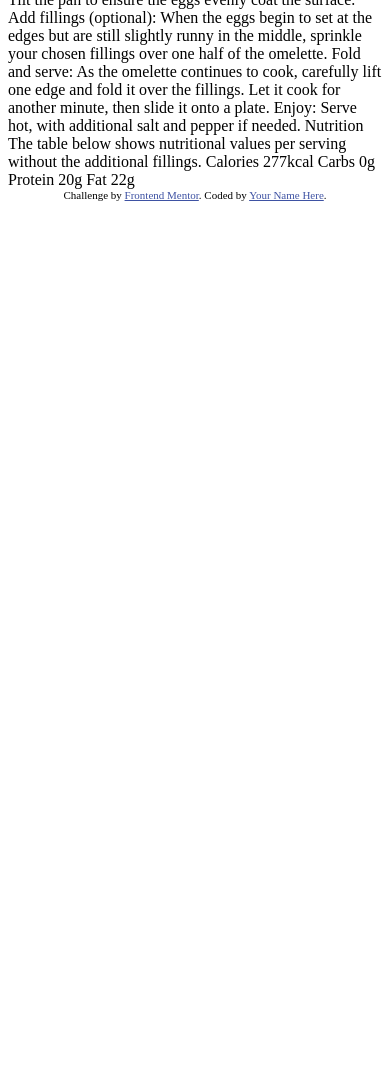
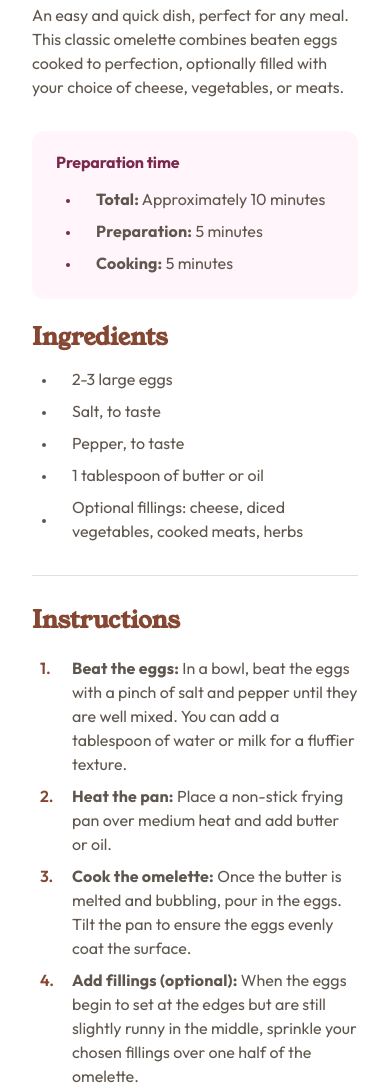
Before and after one commit to oshudev/recipe-page, a plain HTML site: page index.html in a window 390 px wide. Shown: the part 269-1360 px from the top of the page. Before the commit the page ends 844 px from the top, so only its background shows below. Drawn offline with Linux system fonts and the light colour scheme.

Commit message:
feat: Add mobile styling

```diff
--- a/index.html
+++ b/index.html
@@ -11,10 +11,9 @@
             sizes="32x32"
             href="./assets/images/favicon-32x32.png"
         />
-
         <title>Frontend Mentor | Recipe page</title>
-
         <!-- Feel free to remove these styles or customise in your own stylesheet 👍 -->
+        <link rel="stylesheet" href="./style.css" />
         <style>
             .attribution {
                 font-size: 11px;
@@ -26,31 +25,135 @@
         </style>
     </head>
     <body>
-    Simple Omelette Recipe An easy and quick dish, perfect for any meal. This
-    classic omelette combines beaten eggs cooked to perfection, optionally
-    filled with your choice of cheese, vegetables, or meats. Preparation time
-    Total: Approximately 10 minutes Preparation: 5 minutes Cooking: 5 minutes
-    Ingredients 2-3 large eggs Salt, to taste Pepper, to taste 1 tablespoon of
-    butter or oil Optional fillings: cheese, diced vegetables, cooked meats,
-    herbs Instructions Beat the eggs: In a bowl, beat the eggs with a pinch of
-    salt and pepper until they are well mixed. You can add a tablespoon of water
-    or milk for a fluffier texture. Heat the pan: Place a non-stick frying pan
-    over medium heat and add butter or oil. Cook the omelette: Once the butter
-    is melted and bubbling, pour in the eggs. Tilt the pan to ensure the eggs
-    evenly coat the surface. Add fillings (optional): When the eggs begin to set
-    at the edges but are still slightly runny in the middle, sprinkle your
-    chosen fillings over one half of the omelette. Fold and serve: As the
-    omelette continues to cook, carefully lift one edge and fold it over the
-    fillings. Let it cook for another minute, then slide it onto a plate. Enjoy:
-    Serve hot, with additional salt and pepper if needed. Nutrition The table
-    below shows nutritional values per serving without the additional fillings.
-    Calories 277kcal Carbs 0g Protein 20g Fat 22g
-
+        <main class="h-wrapper">
+            <section class="recipe">
+                <div class="img-container">
+                    <img
+                        src="./assets/images/image-omelette.jpeg"
+                        alt="omelette"
+                    />
+                </div>
+                <div class="content-container">
+                    <header class="header">
+                        <h1>Simple Omelette Recipe</h1>
+                        <p>
+                            An easy and quick dish, perfect for any meal. This
+                            classic omelette combines beaten eggs cooked to
+                            perfection, optionally filled with your choice of
+                            cheese, vegetables, or meats.
+                        </p>
+                    </header>
+                    <div class="callout">
+                        <div class="callout__heading">Preparation time</div>
+                        <ul class="callout__list">
+                            <li class="callout__item">
+                                <strong>Total:</strong> Approximately 10 minutes
+                            </li>
+                            <li class="callout__item">
+                                <strong>Preparation:</strong> 5 minutes
+                            </li>
+                            <li class="callout__item">
+                                <strong>Cooking:</strong> 5 minutes
+                            </li>
+                        </ul>
+                    </div>
+                    <div class="ingredients">
+                        <h2>Ingredients</h2>
+                        <ul class="ingredients__list">
+                            <li class="ingredients__item">2-3 large eggs</li>
+                            <li class="ingredients__item">Salt, to taste</li>
+                            <li class="ingredients__item">Pepper, to taste</li>
+                            <li class="ingredients__item">
+                                1 tablespoon of butter or oil
+                            </li>
+                            <li class="ingredients__item">
+                                Optional fillings: cheese, diced vegetables,
+                                cooked meats, herbs
+                            </li>
+                        </ul>
+                    </div>
+                    <div class="divider"></div>
+                    <div class="instructions">
+                        <h2>Instructions</h2>
+                        <ol class="instructions__list">
+                            <li class="instructions__item">
+                                <strong>Beat the eggs:</strong>
+                                In a bowl, beat the eggs with a pinch of salt
+                                and pepper until they are well mixed. You can
+                                add a tablespoon of water or milk for a fluffier
+                                texture.
+                            </li>
+                            <li class="instructions__item">
+                                <strong>Heat the pan:</strong>
+                                Place a non-stick frying pan over medium heat
+                                and add butter or oil.
+                            </li>
+                            <li class="instructions__item">
+                                <strong>Cook the omelette:</strong>
+                                Once the butter is melted and bubbling, pour in
+                                the eggs. Tilt the pan to ensure the eggs evenly
+                                coat the surface.
+                            </li>
+                            <li class="instructions__item">
+                                <strong>Add fillings (optional):</strong>
+                                When the eggs begin to set at the edges but are
+                                still slightly runny in the middle, sprinkle
+                                your chosen fillings over one half of the
+                                omelette.
+                            </li>
+                            <li class="instructions__item">
+                                <strong>Fold and serve:</strong>
+                                As the omelette continues to cook, carefully
+                                lift one edge and fold it over the fillings. Let
+                                it cook for another minute, then slide it onto a
+                                plate.
+                            </li>
+                            <li class="instructions__item">
+                                <strong>Enjoy:</strong> Serve hot, with
+                                additional salt and pepper if needed.
+                            </li>
+                        </ol>
+                    </div>
+                    <div class="divider"></div>
+                    <div class="nutrition">
+                        <h2>Nutrition</h2>
+                        <p>
+                            The table below shows nutritional values per serving
+                            without the additional fillings.
+                        </p>
+                        <table class="nutrition__table">
+                            <tr>
+                                <td>Calories</td>
+                                <td>227kcal</td>
+                            </tr>
+                            <tr>
+                                <td>Carbs</td>
+                                <td>0g</td>
+                            </tr>
+                            <tr>
+                                <td>Protein</td>
+                                <td>20g</td>
+                            </tr>
+                            <tr>
+                                <td>Fat</td>
+                                <td>22g</td>
+                            </tr>
+                        </table>
+                    </div>
+                </div>
+            </section>
+        </main>
+        <footer class="footer">
             <div class="attribution">
                 Challenge by
-      <a href="https://www.frontendmentor.io?ref=challenge" target="_blank"
-        >Frontend Mentor</a
-      >. Coded by <a href="#">Your Name Here</a>.
+                <a
+                    href="https://www.frontendmentor.io?ref=challenge"
+                    target="_blank"
+                >
+                    Frontend Mentor
+                </a>
+                . Coded by <a href="">oshudev </a>.
             </div>
+        </footer>
     </body>
 </html>
--- /dev/null
+++ b/style.css
@@ -0,0 +1,200 @@
+@import url("https://fonts.googleapis.com/css2?family=Outfit:wght@100..900&family=Young+Serif&display=swap");
+
+:root {
+    --default-ff: "Outfit", sans-serif;
+    --secondary-ff: "Young Serif", serif;
+
+    --h1: clamp(2.25rem, 1.795rem + 1.136vw, 2.5rem);
+    --h2: 1.75rem;
+    --callout: 1.25rem;
+    --text-body: 1rem;
+
+    --white: hsl(0, 0%, 100%);
+    --rose-white: hsl(330, 100%, 98%);
+    --eggshell: hsl(30, 54%, 90%);
+    --light-grey: hsl(30, 18%, 87%);
+    --wenge-brown: hsl(30, 10%, 34%);
+    --dark-charcoal: hsl(24, 5%, 18%);
+    --nutmeg: hsl(14, 45%, 36%);
+    --dark-raspberry: hsl(332, 51%, 32%);
+}
+
+*,
+*::before,
+*::after {
+    margin: 0;
+    padding: 0;
+    box-sizing: border-box;
+}
+
+body {
+    font-family: var(--default-ff);
+    font-size: var(--text-body);
+    line-height: 1.5;
+    color: var(--wenge-brown);
+    background-color: var(--eggshell);
+}
+
+h1,
+h2 {
+    font-family: var(--secondary-ff);
+    line-height: 1;
+}
+
+h2 {
+    color: var(--nutmeg);
+}
+
+img {
+    max-width: 100%;
+}
+
+ul,
+ol {
+    margin-left: 2.5rem;
+    list-style-type: none;
+}
+
+.callout__list,
+.ingredients__list {
+    display: grid;
+    gap: 0.5rem;
+}
+
+.callout__item,
+.ingredients__item,
+.instructions__item {
+    position: relative;
+}
+
+.callout__item::before,
+.ingredients__item::before,
+.instructions__item::before {
+    position: absolute;
+}
+
+.callout__item::before,
+.ingredients__item::before {
+    --dim: 0.25rem;
+    content: "";
+    top: 50%;
+    left: -1.75rem;
+    transform: translateX(-50%);
+    display: block;
+    width: var(--dim);
+    height: var(--dim);
+    border-radius: 999rem;
+}
+
+td:last-child {
+    font-weight: 600;
+    color: var(--nutmeg);
+}
+
+strong {
+    letter-spacing: 0.01em;
+}
+
+.divider {
+    display: block;
+    margin-block: 2rem;
+    height: 1px;
+    background-color: var(--light-grey);
+}
+
+.recipe {
+    background-color: var(--white);
+    border-radius: 1.5625rem;
+}
+
+.content-container {
+    padding-block: 2.5rem;
+    padding-inline: 2rem;
+}
+
+.header {
+    margin-bottom: 2rem;
+}
+
+.header h1 {
+    margin-bottom: 1.5rem;
+    color: var(--dark-charcoal);
+}
+
+.callout {
+    margin-bottom: 1.625rem;
+    padding-inline: 1.5rem;
+    padding-block: 1.375rem 1.5rem;
+    background-color: var(--rose-white);
+    border-radius: 0.75rem;
+}
+
+.callout__heading {
+    margin-bottom: 0.875rem;
+    font-weight: 700;
+    line-height: 1.2;
+    letter-spacing: -0.01em;
+    color: var(--dark-raspberry);
+}
+
+.callout__list {
+    display: grid;
+    gap: 0.5rem;
+}
+
+.callout__item::before {
+    background-color: var(--dark-raspberry);
+}
+
+.ingredients h2 {
+    margin-bottom: 1.125rem;
+}
+
+.ingredients__item::before {
+    background-color: var(--wenge-brown);
+}
+
+.instructions h2 {
+    margin-bottom: 1.5rem;
+}
+
+.instructions__list {
+    display: grid;
+    gap: 0.5rem;
+}
+
+.instructions__item {
+    counter-increment: num;
+}
+
+.instructions__item::before {
+    content: counter(num) ".";
+    left: -2rem;
+    font-weight: 600;
+    color: var(--nutmeg);
+}
+
+.nutrition p {
+    margin-block: 1.5rem;
+}
+
+.nutrition__table {
+    width: 100%;
+    border-collapse: collapse;
+}
+
+.nutrition__table tr:not(:last-child) {
+    border-bottom: 1px solid var(--light-grey);
+}
+
+.nutrition__table tr:not(:first-child) td {
+    padding-top: 0.75rem;
+}
+
+.nutrition__table tr:not(:last-child) td {
+    padding-bottom: 0.75rem;
+}
+
+.footer {
+    padding-block: 0.5rem;
+}
```
Lines whose indentation alone changed are shown as unchanged.
